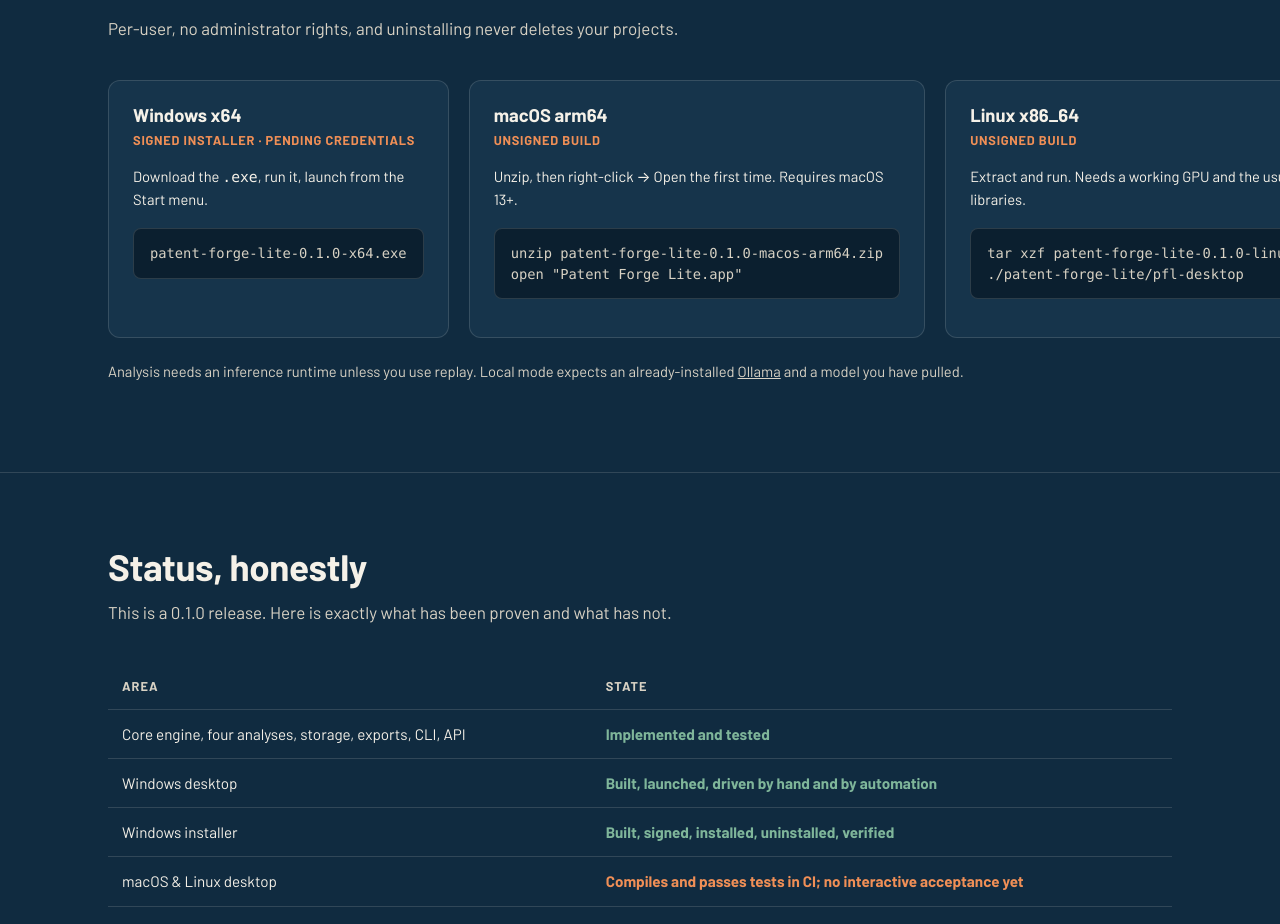
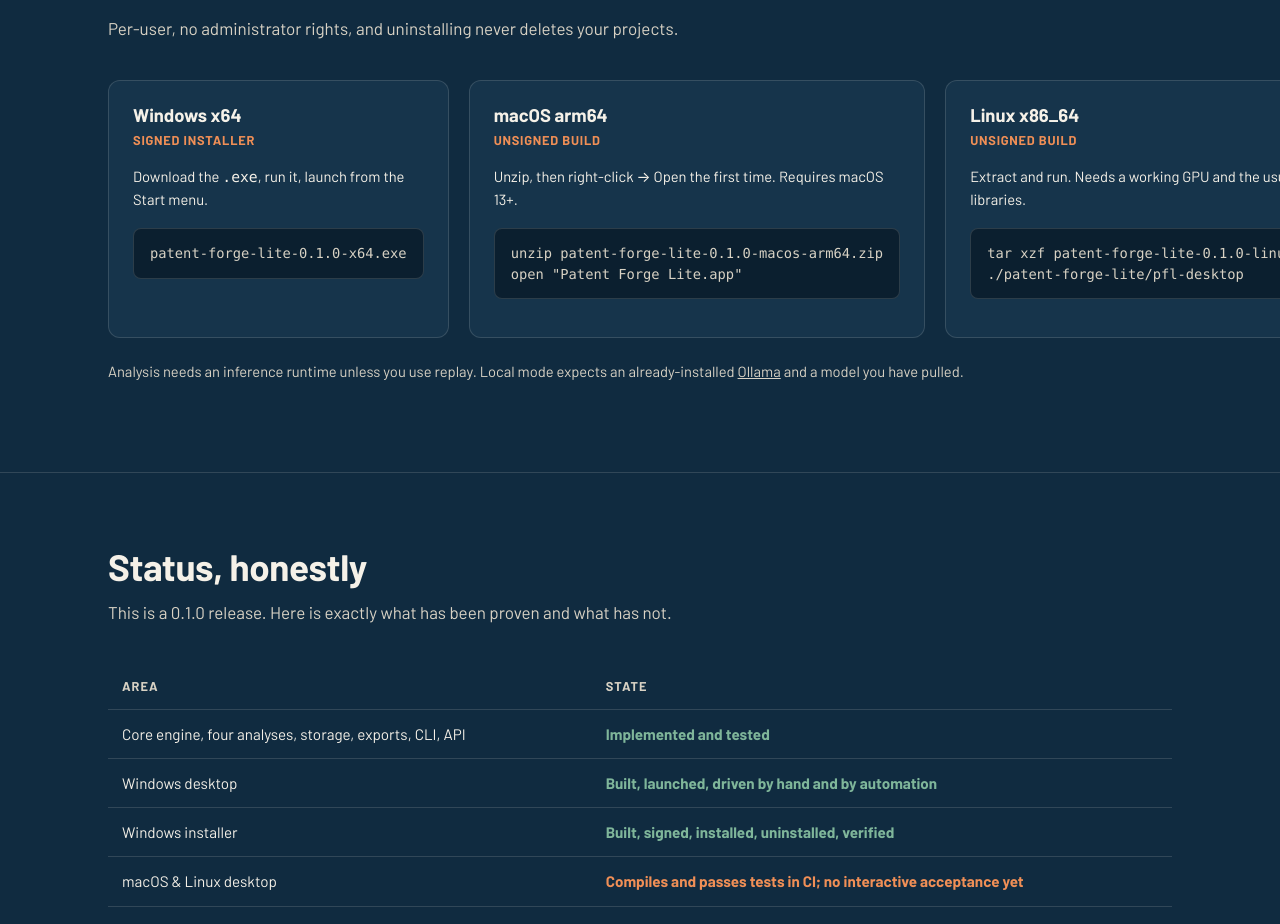
Before and after one commit to scottconverse/patent-forge-lite, a plain HTML site: page docs/index.html in a window 1280 px wide. Shown: the part 3749-4673 px from the top of the page. Drawn offline with Linux system fonts and the light colour scheme.

Commit message:
docs: record Azure-signed Windows binaries and publish the signed installer
Both signed files verified: Status Valid, signer CN=Scott Converse, timestamp
present, SHA-256 equal to the receipt. Installer rebuilt from the signed binary,
so the installed executable carries the signed hash. Release v0.1.0 now serves
the signed installer with a matching .sha256 sidecar.

Co-authored-by: factory-droid[bot] <138933559+factory-droid[bot]@users.noreply.github.com>

```diff
--- a/docs/index.html
+++ b/docs/index.html
@@ -268,7 +268,7 @@
     <div class="install">
       <div class="platform">
         <h3>Windows x64</h3>
-        <div class="state">Signed installer · pending credentials</div>
+        <div class="state">Signed installer</div>
         <p class="small">Download the <code>.exe</code>, run it, launch from the Start menu.</p>
         <pre>patent-forge-lite-0.1.0-x64.exe</pre>
       </div>
```
Also changed, not shown: 2 other files.
